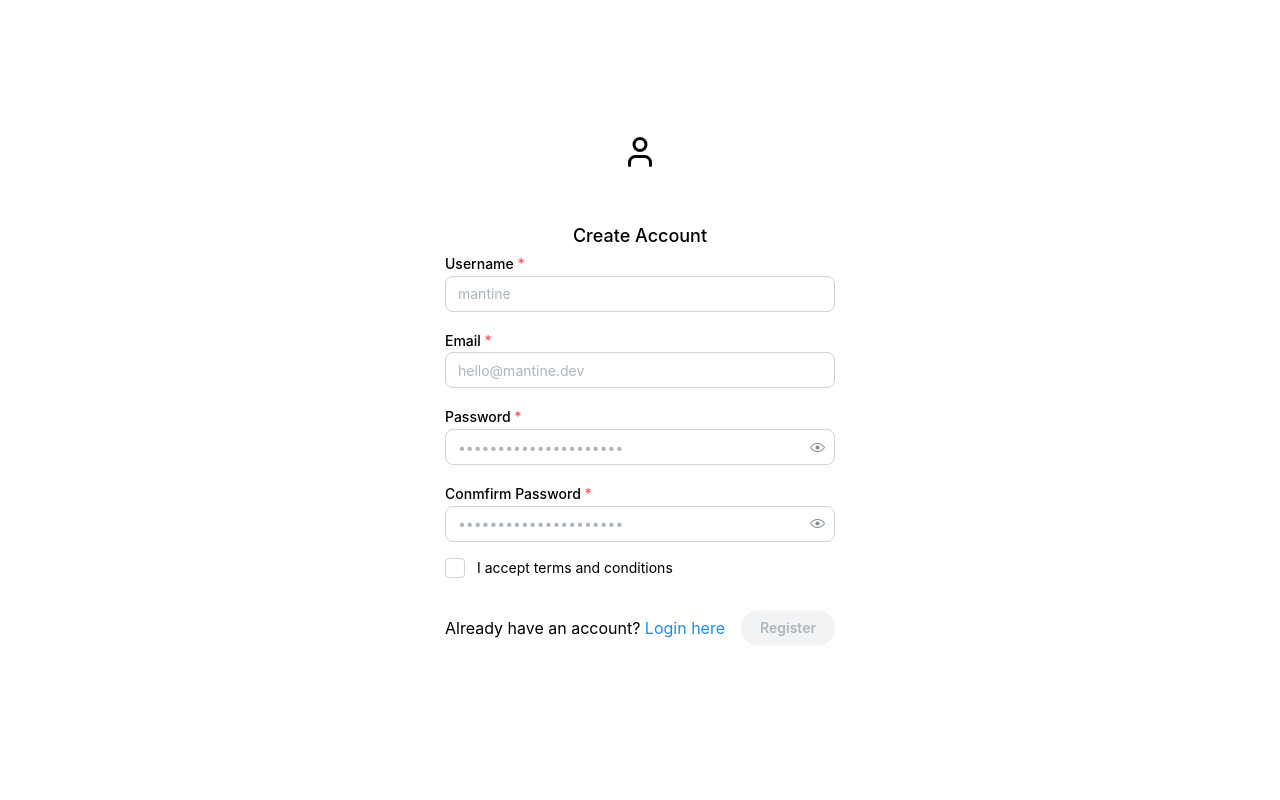
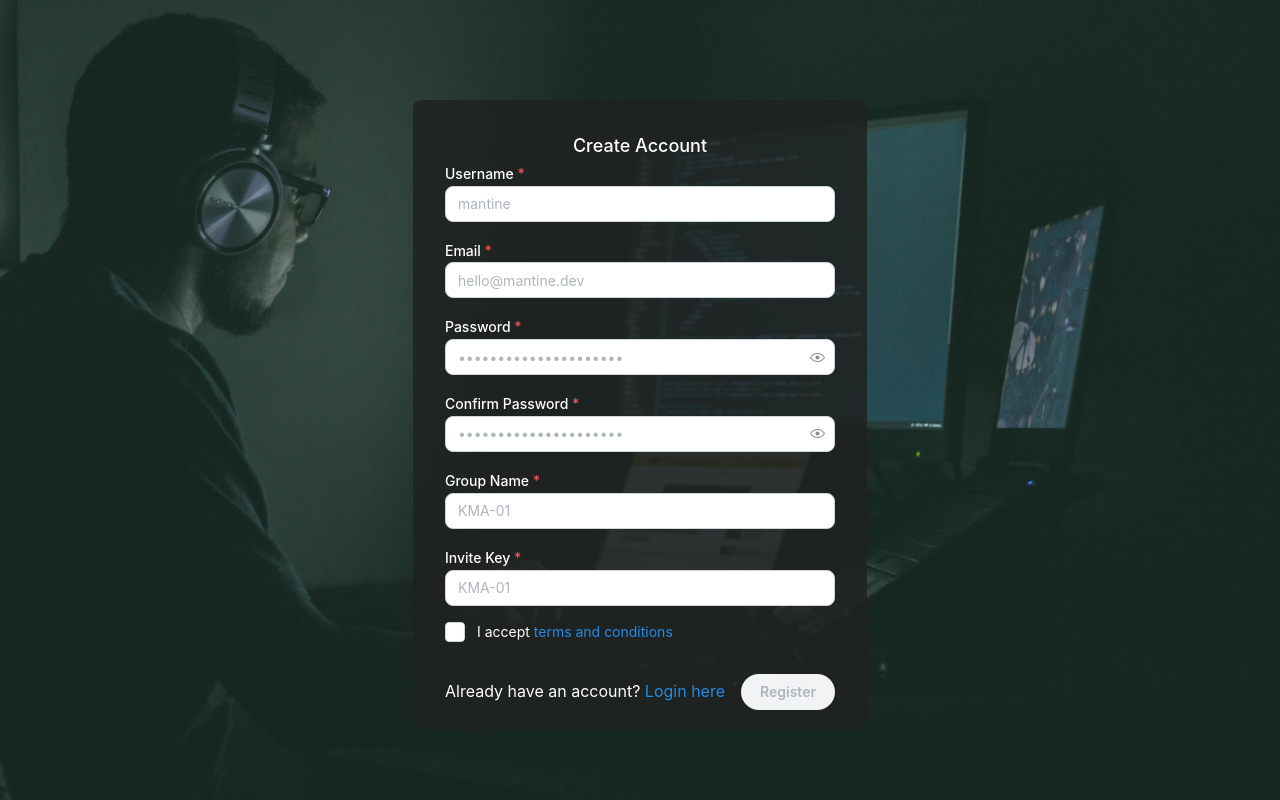
Before and after one commit to PhongTranE/Privacy-Challenge-UI, a React (Vite) app: page /auth/register in a window 1280 px wide. Built offline with nearby package versions, Linux system fonts and the light colour scheme; no server answers.

Commit message:
feat(auth): Implement authentication UI and basic logic

```diff
--- a/src/layouts/AuthLayout.tsx
+++ b/src/layouts/AuthLayout.tsx
@@ -1,5 +1,5 @@
-import { Outlet } from 'react-router-dom';
-import { User } from 'lucide-react';
+import { Outlet } from "react-router-dom";
+import "@/styles/AuthLayout.scss";
 // import { useAuthStore } from '@/stores/auth.store';
 
 const AuthLayout = () => {
@@ -9,10 +9,12 @@ const AuthLayout = () => {
   //   }
   return (
     <main className="flex h-screen flex-col items-center justify-center">
-      <div className="text-primary bg-primary/10 mb-2 flex items-center space-x-2 rounded-lg p-3">
+      <section className="authen-section">
+        {/* <div className="authen-icon text-white bg-[#222]/80 mb-2 mt-10 flex items-center space-x-2 rounded-lg p-3">
           <User size={36} />
-      </div>
+        </div> */}
         <Outlet />
+      </section>
     </main>
   );
 };
--- a/src/pages/auth/LoginPage.tsx
+++ b/src/pages/auth/LoginPage.tsx
@@ -51,7 +51,7 @@ const LoginPage: React.FC = () => {
   };
 
   return (
-        <Paper radius="md" p="xl">
+    <Paper radius="md" p="xl" className="authen-form">
       <Text size="lg" fw={500} ta="center">
         Log in to your account
       </Text>
@@ -96,7 +96,7 @@ const LoginPage: React.FC = () => {
           )}
           <Group justify="space-between" mt="lg">
             <Checkbox label="Remember me" />
-                        <Anchor component="button" size="sm">
+            <Anchor component={Link} to={LINKS.FORGOT_PASSWORD} size="sm">
               Forgot password?
             </Anchor>
           </Group>
--- a/src/pages/auth/RegisterPage.tsx
+++ b/src/pages/auth/RegisterPage.tsx
@@ -1,75 +1,89 @@
-import React from 'react';
-import { useForm } from 'react-hook-form';
-import { Link } from 'react-router-dom';
-import { LINKS } from '@/constants/links';
-import { zodResolver } from '@hookform/resolvers/zod';
-import { registerSchema, RegisterInput } from '@/utils/validations/authValidations';
-import { useRegister } from '@/hooks/api/useRegister';
+import React, { useState } from "react";
+import { useForm } from "react-hook-form";
+import { Link } from "react-router-dom";
+import { LINKS } from "@/constants/links";
+import { zodResolver } from "@hookform/resolvers/zod";
+import {
+  registerSchema,
+  RegisterInput,
+} from "@/utils/validations/authValidations";
+import { useRegister } from "@/hooks/api/useRegister";
 
 import {
   Anchor,
   Button,
   Checkbox,
+  createTheme,
   Group,
+  MantineProvider,
   Paper,
   PasswordInput,
   Stack,
   Text,
   TextInput,
-  } from '@mantine/core';
+} from "@mantine/core";
 
 const RegisterPage: React.FC = () => {
+  const [acceptedTerms, setAcceptedTerms] = useState(false);
+
   const {
     register,
     formState: { errors, isSubmitting, isValid },
     handleSubmit,
   } = useForm<RegisterInput>({
     resolver: zodResolver(registerSchema),
-        mode: 'onTouched',
+    mode: "onTouched",
   });
 
-    const { mutate: registerAuth, isPending} = useRegister();
+  const { mutate: registerAuth, isPending } = useRegister();
 
   const onSubmit = (data: RegisterInput) => {
     registerAuth(data);
   };
+
+  const theme = createTheme({
+    cursorType: "pointer",
+  });
   return (
-    <Paper radius="md" p="xl">
+    <Paper radius="md" p="xl" className="authen-form authen-form__register">
       <Text size="lg" fw={500} ta="center">
         Create Account
       </Text>
 
       <form onSubmit={handleSubmit(onSubmit)}>
         <Stack>
-
           <TextInput
             required
             label="Username"
             placeholder="mantine"
             {...register("username", {
-                required: "Username is required"
+              required: "Username is required",
             })}
             radius="md"
           />
           {errors.username && (
-                <span className="text-red-500 text-sm max-w-[320px]">{errors.username.message}</span>
+            <span className="text-red-500 text-sm max-w-[320px]">
+              {errors.username.message}
+            </span>
           )}
           <TextInput
             required
             label="Email"
             placeholder="hello@mantine.dev"
             {...register("email", {
-                required: "Email is required"
+              required: "Email is required",
             })}
             radius="md"
           />
           {errors.email && (
-                <span className="text-red-500 text-sm max-w-[320px] ">{errors.email.message}</span>
+            <span className="text-red-500 text-sm max-w-[320px] ">
+              {errors.email.message}
+            </span>
           )}
           <PasswordInput
             required
             {...register("password", {
-              required: "Password is required"
+              required: "Password is required",
             })}
             label="Password"
             placeholder="•••••••••••••••••••••"
@@ -77,40 +91,89 @@ const RegisterPage: React.FC = () => {
           />
 
           {errors.password && (
-                <span className="text-red-500 text-sm max-w-[320px]">{errors.password.message}</span>
+            <span className="text-red-500 text-sm max-w-[320px]">
+              {errors.password.message}
+            </span>
           )}
 
           <PasswordInput
             required
             {...register("confirmPassword", {
-              required: "Password confirm is required"
+              required: "Password confirm is required",
             })}
-            label="Conmfirm Password"
+            label="Confirm Password"
             placeholder="•••••••••••••••••••••"
             radius="md"
           />
           {errors.confirmPassword && (
-                <span className="text-red-500 text-sm max-w-[320px]">{errors.confirmPassword.message}</span>
+            <span className="text-red-500 text-sm max-w-[320px]">
+              {errors.confirmPassword.message}
+            </span>
           )}
+          <TextInput
+            required
+            label="Group Name"
+            placeholder="KMA-01"
+            {...register("group_name", {
+              required: "Group Name is required",
+            })}
+            radius="md"
+          />
+          {errors.group_name && (
+            <span className="text-red-500 text-sm max-w-[320px]">
+              {errors.group_name.message}
+            </span>
+          )}
+          <TextInput
+            required
+            label="Invite Key"
+            placeholder="KMA-01"
+            {...register("invite_key", {
+              required: "Invite Key is required",
+            })}
+            radius="md"
+          />
+          {errors.invite_key && (
+            <span className="text-red-500 text-sm max-w-[320px]">
+              {errors.invite_key.message}
+            </span>
+          )}
+          <MantineProvider theme={theme}>
             <Checkbox
-            label="I accept terms and conditions"
-            // checked={form.values.terms}
-            // onChange={(event) => form.setFieldValue('terms', event.currentTarget.checked)}
+              label={
+                <>
+                  I accept{" "}
+                  <Anchor
+                    href="https://docs.google.com/document/d/e/2PACX-1vRCWk6yIxzfylhms5PVVGnGkzW4l4UbpejnyhaFrqfMRKfQpZzdSb75_ObW4iBnJ8vGx16uDDncBJ1k/pub"
+                    target="_blank"
+                    inherit
+                  >
+                    terms and conditions
+                  </Anchor>
+                </>
+              }
+              checked={acceptedTerms}
+              onChange={(e) => setAcceptedTerms(e.currentTarget.checked)}
             />
+          </MantineProvider>
         </Stack>
 
         <Group justify="space-between" mt="xl">
           <p className="text-base-content/60">
-                Already have an account?{' '}
+            Already have an account?{" "}
             <Anchor component={Link} to={LINKS.LOGIN} c="blue">
               Login here
             </Anchor>
           </p>
-            <Button type="submit" radius="xl" disabled={!isValid || isSubmitting || isPending}>
-                {(isSubmitting || isPending) ? (
+          <Button
+            type="submit"
+            radius="xl"
+            disabled={!isValid || isSubmitting || isPending || !acceptedTerms}
+          >
+            {isSubmitting || isPending ? (
               <span className="loading loading-spinner" />
             ) : (
-                    'Register'
+              "Register"
             )}
           </Button>
         </Group>
--- /dev/null
+++ b/src/styles/AuthLayout.scss
@@ -0,0 +1,29 @@
+.authen {
+  &-section {
+    width: 100%;
+    /* Adjust height based on header height */
+    height: 100vh;
+    background: url("../assets/bgg.jpg") no-repeat center center/cover; /* Replace 'your-food-image.jpg' with your image file */
+    display: flex;
+    flex-direction: column;
+    justify-content: flex-start;
+    align-items: center;
+    box-sizing: border-box;
+    position: relative;
+    padding-top: 100px;
+  }
+  &-icon{
+    color: #fff;
+    border-radius: 50%;
+  }
+
+  &-form {
+    background: #202322de;
+    color: #fff;
+
+    &__register{
+      height: 630px;
+      overflow-y: scroll;
+    }
+  }
+}
--- a/src/types/api/requests/authRequests.ts
+++ b/src/types/api/requests/authRequests.ts
@@ -5,6 +5,8 @@ export interface RegisterRequestBody {
     password: string;
     confirmPassword: string;
     email: string;
+    group_name: string;
+    invite_key: string;
 }
 
 export interface LoginRequestBody {
--- a/src/types/common/userTypes.ts
+++ b/src/types/common/userTypes.ts
@@ -8,4 +8,6 @@ export interface UserInterface {
   username: string;
   isActive: boolean;
   roles: Role[];
+  group_id: number;
+  invite_key: string;
 }
```
Lines whose indentation alone changed are shown as unchanged.
